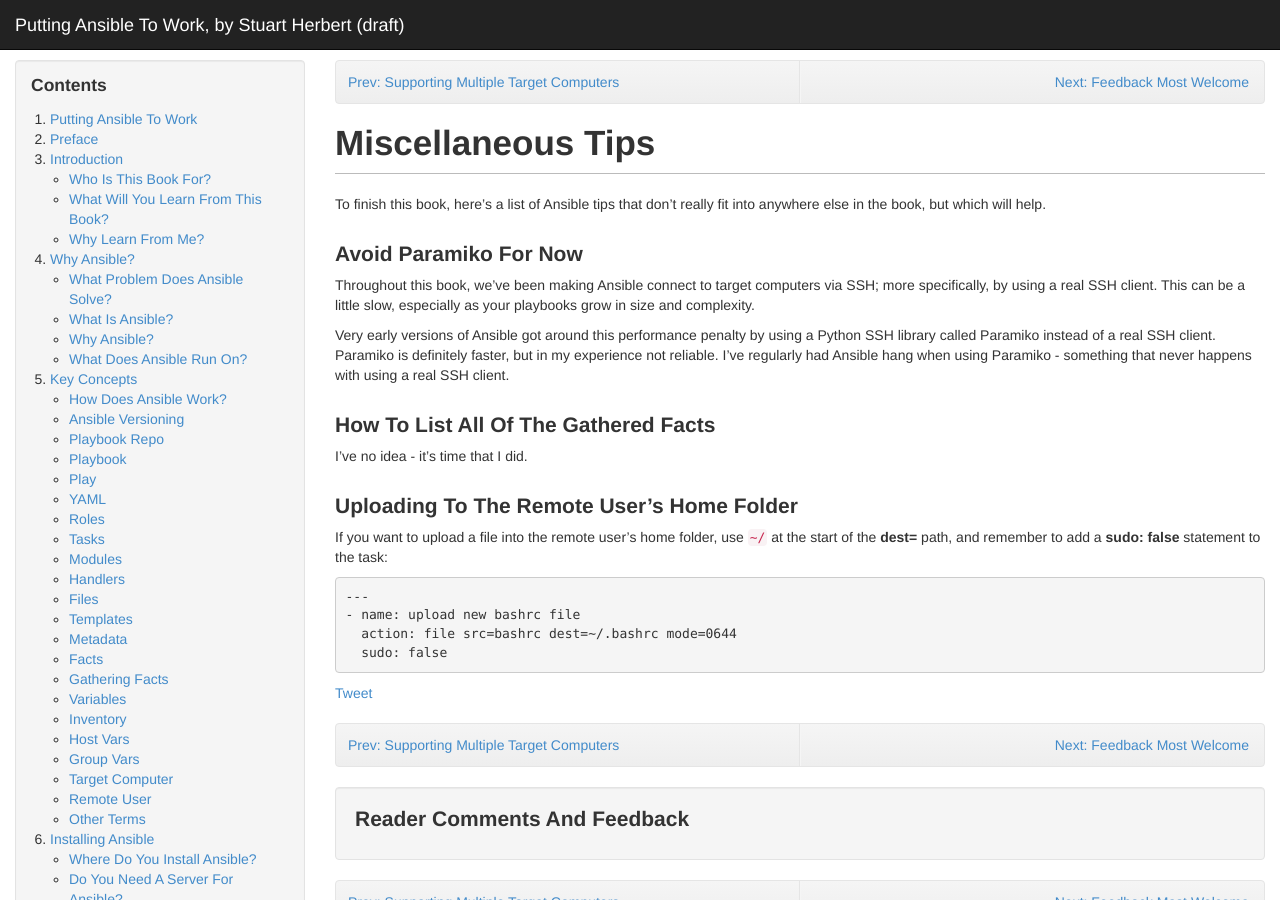
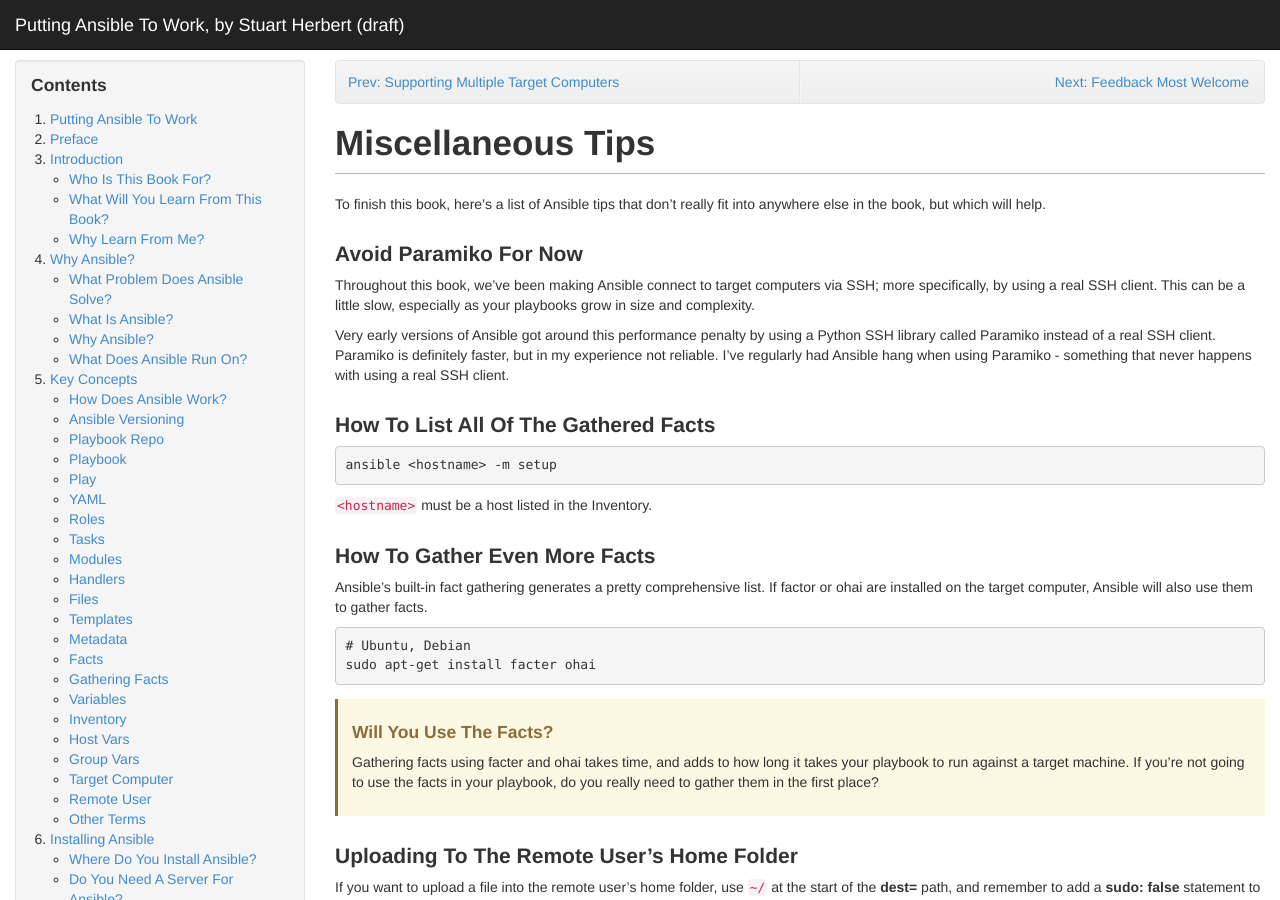
Before and after one commit to stuartherbert/putting-ansible-to-work, a Jekyll site: the page built from miscellaneous-tips.md, in a window 1280 px wide and 900 px high. Built offline with Jekyll 4.4.1, drawn with Linux system fonts in a browser that asks for light colours; nearby versions of some CDN libraries; library files that are not in the unit come from our copies; Markdown is read by kramdown in place of the engine named in the settings; comment, search, counter and statistics services are not loaded.

Commit message:
More WIP

```diff
--- a/miscellaneous-tips.md
+++ b/miscellaneous-tips.md
@@ -17,7 +17,26 @@ Very early versions of Ansible got around this performance penalty by using a Py
 
 ## How To List All Of The Gathered Facts
 
-I've no idea - it's time that I did.
+<pre>
+ansible &lt;hostname&gt; -m setup
+</pre>
+
+`<hostname>` must be a host listed in the Inventory.
+
+## How To Gather Even More Facts
+
+Ansible's built-in fact gathering generates a pretty comprehensive list.  If factor or ohai are installed on the target computer, Ansible will also use them to gather facts.
+
+<pre>
+# Ubuntu, Debian
+sudo apt-get install facter ohai
+</pre>
+
+<div class="callout warning" markdown="1">
+#### Will You Use The Facts?
+
+Gathering facts using facter and ohai takes time, and adds to how long it takes your playbook to run against a target machine.  If you're not going to use the facts in your playbook, do you really need to gather them in the first place?
+</div>
 
 ## Uploading To The Remote User's Home Folder
 
```
